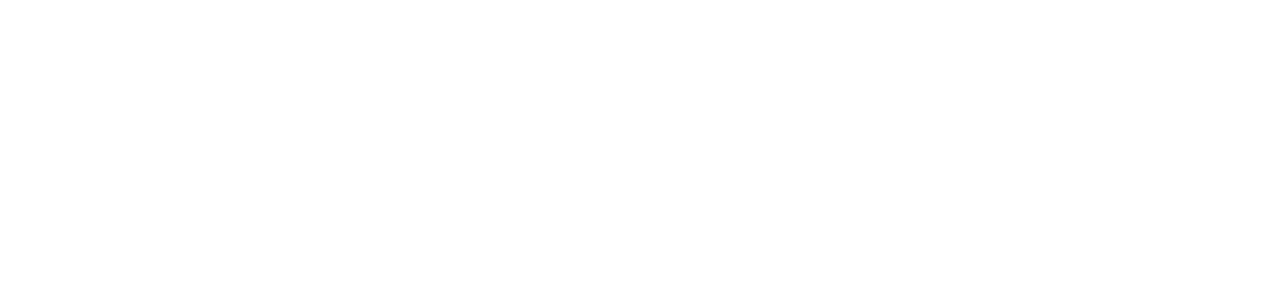
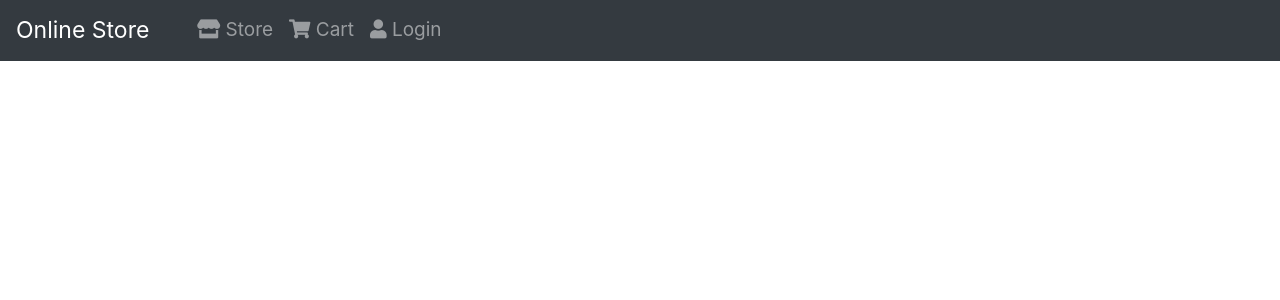
Before and after one commit to joshibhaumik/Ecommerce, a React (Create React App) app in the folder client/: page / in a window 1280 px wide. Shown: the top 300 px of the page. Built offline with nearby package versions, Linux system fonts and the light colour scheme.

Commit message:
modified login text, added Header/Main, added fontawesome

```diff
--- a/client/public/index.html
+++ b/client/public/index.html
@@ -13,6 +13,7 @@
       user's mobile device or desktop. See https://developers.google.com/web/fundamentals/web-app-manifest/
     -->
     <link rel="manifest" href="%PUBLIC_URL%/manifest.json" />
+    <link rel="stylesheet" href="https://cdnjs.cloudflare.com/ajax/libs/font-awesome/5.14.0/css/all.min.css" integrity="sha512-1PKOgIY59xJ8Co8+NE6FZ+LOAZKjy+KY8iq0G4B3CyeY6wYHN3yt9PW0XpSriVlkMXe40PTKnXrLnZ9+fkDaog==" crossorigin="anonymous" />
     <!--
       Notice the use of %PUBLIC_URL% in the tags above.
       It will be replaced with the URL of the `public` folder during the build.
@@ -22,7 +23,7 @@
       work correctly both with client-side routing and a non-root public URL.
       Learn how to configure a non-root public URL by running `npm run build`.
     -->
-    <title>React App</title>
+    <title>Welcome to Online Store</title>
   </head>
   <body>
     <noscript>You need to enable JavaScript to run this app.</noscript>
--- a/client/src/components/App.js
+++ b/client/src/components/App.js
@@ -1,16 +1,10 @@
-import React, { useState } from "react";
+import React from "react";
 import "../styles/App.css";
 
-import Login from "./LoginModal";
+import Main from './Main';
 
 function App() {
-  const [show, toggleShow] = useState(false);
-
-  return (
-    <div>
-      <Login show={show} handleClose={() => toggleShow(false)} />
-    </div>
-  );
+  return <Main />
 }
 
 export default App;
--- /dev/null
+++ b/client/src/components/Header.js
@@ -0,0 +1,30 @@
+import React, { useState } from "react";
+import { Navbar, Nav } from "react-bootstrap";
+
+import Login from "./LoginModal";
+
+function Header() {
+    const [login, toggleLogin] = useState(false);
+  return (
+    <>
+      <Navbar collapseOnSelect expand="lg" bg="dark" variant="dark" fixed="top">
+        <Navbar.Brand style={{fontSize:23}}>Online Store</Navbar.Brand>
+        <Navbar.Toggle aria-controls="responsive-navbar-nav" />
+        <Navbar.Collapse id="responsive-navbar-nav">
+          <Nav className="ml-4" style={{fontSize:19}}>
+            <Nav.Link><i className="fas fa-store"></i> Store</Nav.Link>
+            <Nav.Link>
+                <i className="fas fa-shopping-cart"></i> Cart
+            </Nav.Link>
+            <Nav.Link onClick={() => toggleLogin(true)}>
+            <i className="fas fa-user"></i> Login
+            </Nav.Link>
+          </Nav>
+        </Navbar.Collapse>
+      </Navbar>
+      <Login show={login} handleClose={()=>toggleLogin(false)}/>
+    </>
+  );
+}
+
+export default Header;
--- a/client/src/components/LoginModal.js
+++ b/client/src/components/LoginModal.js
@@ -15,8 +15,12 @@ function Login(props) {
           </Card.Title>
           <hr />
           <Card.Text>
-            Some quick example text to build on the card title and make up the
-            bulk of the card's content.
+            Welcome to Online Store <br/>
+            <ul>
+              <li>You can see other people items, and can contact them to buy it.</li>
+              <li>You can create your own store and add items to it so that people's can buy them.</li>
+              <li>You can write a review for an item.</li>
+            </ul>
           </Card.Text>
           <div style={{ textAlign: "center", marginTop:30 }}>
             <button onClick={redirect} className="login-link">Login with Google+</button>
--- /dev/null
+++ b/client/src/components/Main.js
@@ -0,0 +1,26 @@
+import React, { useState } from "react";
+import { BrowserRouter as Router, Switch, Route } from "react-router-dom";
+
+import Header from './Header';
+
+function Main() {
+  const [auth, toggleAuth] = useState(true);
+
+  return (
+    <Router>
+      <Switch>
+        {auth ? (
+          <>
+            <Header />
+          </>
+        ) : (
+          <>
+            <div>this is another div</div>
+          </>
+        )}
+      </Switch>
+    </Router>
+  );
+}
+
+export default Main;
--- a/client/src/styles/login.css
+++ b/client/src/styles/login.css
@@ -4,8 +4,8 @@
     padding: 10px 20px;
     border-radius: 5px;
     font-size: 20px;
-    cursor: pointer;
     border: none;
+    outline:none !important;
 }
 
 .login-link:hover {
```
